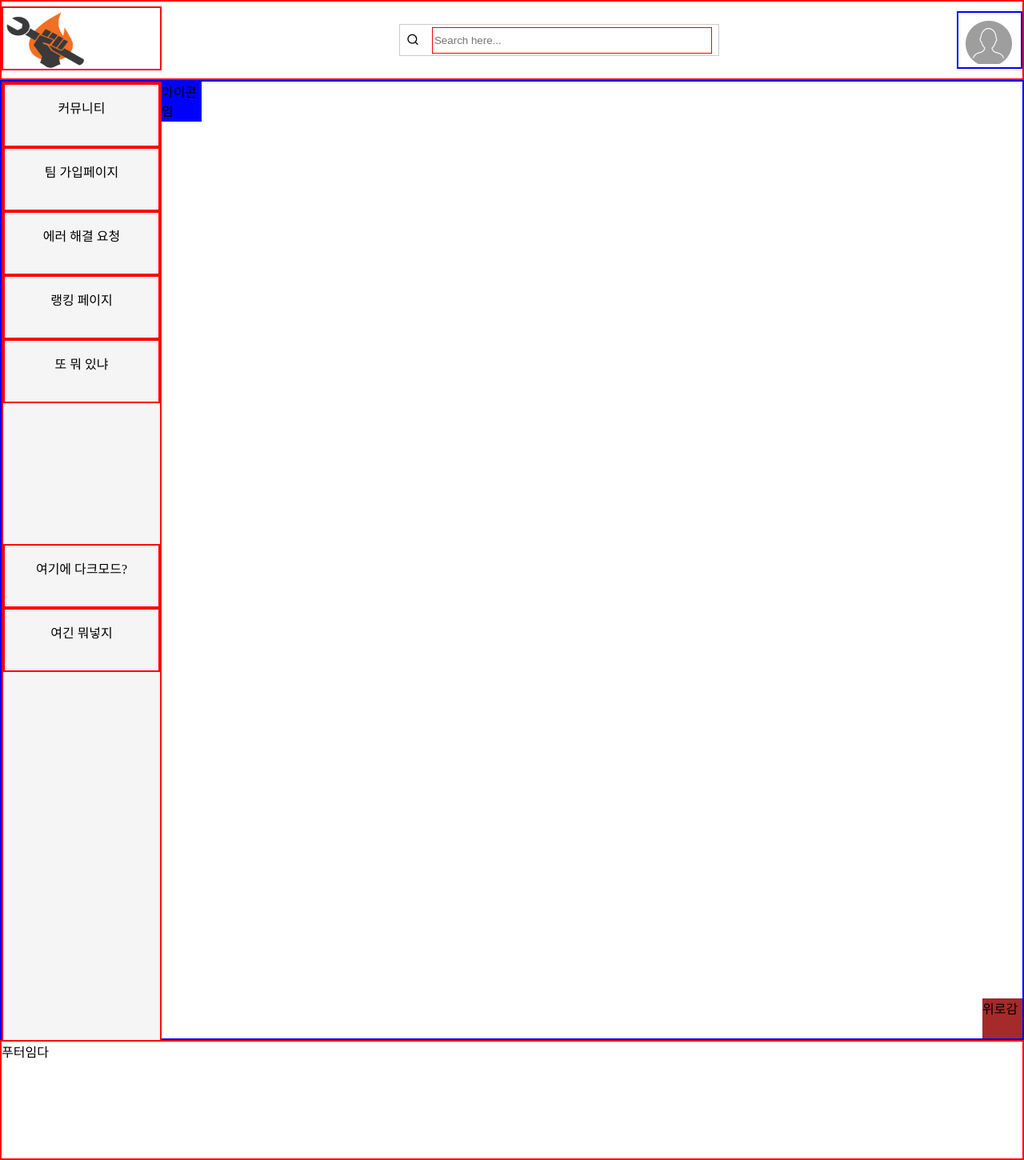
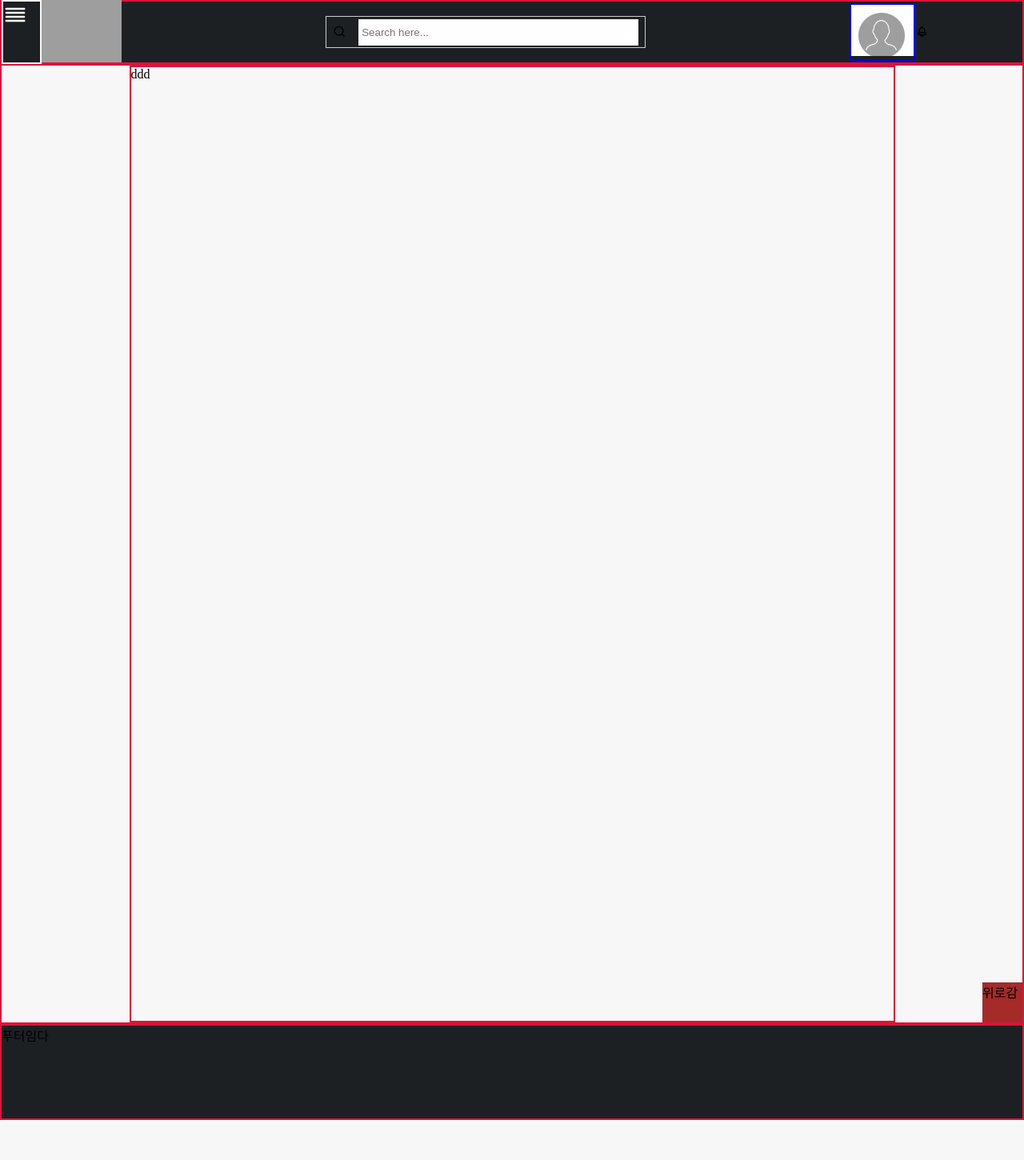
Before and after one commit to sujin1226/Final-Project, a PHP site: page /basicframe_.html in a window 1280 px wide. Shown: the whole page at 80% size. After the commit the page ends 1400 px from the top, so only its background shows below. Run offline with PHP 8.4, Linux system fonts and the light colour scheme; some libraries are stand-ins or nearby versions; grey boxes are pictures that could not be loaded.

Commit message:
최종 3:44

```diff
--- a/basicframe_.html
+++ b/basicframe_.html
@@ -5,19 +5,24 @@
     <meta charset="UTF-8">
     <meta http-equiv="X-UA-Compatible" content="IE=edge">
     <meta name="viewport" content="width=device-width, initial-scale=1.0">
-    <link rel="stylesheet" href="/css/basicframe.css">
+    <link rel="stylesheet" href="./css/basicframe.css">
     <!-- 유니콘 아이콘 사이트 -->
     <link rel="stylesheet" href="https://unicons.iconscout.com/release/v4.0.0/css/line.css">
-    <link rel="stylesheet" href="https://cdnjs.cloudflare.com/ajax/libs/font-awesome/5.8.2/css/all.min.css" />
-</head>
     <title>HotFix</title>
 </head>
 
 <body>
     <!-- 헤더 -->
     <div class="common_header">
+        <!-- 쇼 버튼 -->
+        <div class="Sidebar_btn">
+            <i class="uil uil-align-justify"></i>
+            <!-- <i class="uil uil-times"></i> -->
+        </div>
         <!-- 로고 -->
-        <div class="logo"><img src="/img/hotfix_logo.png" alt=""></div>
+        <div class="logo">
+            <img src="HOT.png" alt="">
+        </div>
         <!-- 검색창 -->
         <div class="search">
             <i class="uil uil-search"></i>
@@ -25,27 +30,34 @@
         </div>
         <!-- 마이페이지 -->
         <div class="user">
-            <img src="/img/user.png" alt="">
+            <img src="user.png" alt="">
         </div>
         <ul class="user_dropdown">
             <li>마이페이지</li>
             <li>로그아웃</li>
             <li>내팀관리</li>
         </ul>
+        <!-- 알림페이지 -->
+        <div class="alarm">
+            <i class="uil uil-bell"></i>
+        </div>
+        <ul class="user_dropdown">
+            <li>마이페이지</li>
+            <li>로그아웃</li>
+            <li>내팀관리</li>
+        </ul>
+
     </div>
-
-
     <!-- 작업 섹션 -->
     <div class="common_section">
         <!-- ============================ -->
-
-            <!-- 작업 섹션 공간 -->
-
+        <div class="main">
+            ddd
+        </div>
 
         <!-- ============================ -->
 
-        <!-- 쇼 버튼 -->
-        <div class="Sidebar_btn">아이콘임 </div>
+
         <!-- 사이드 바 -->
         <div class="common_sidebar">
             <ul class="sidebar_menu">
@@ -69,6 +81,6 @@
 
 </body>
 
-<script src="/js/BasicFrame.js"></script>
+<script src="./js/BasicFrame.js"></script>
 
 </html>
--- a/css/BasicFrame.css
+++ b/css/BasicFrame.css
@@ -3,21 +3,39 @@
     margin: 0px;
 }
 
+:root{
+    --main-black-color: rgb(29,32,34);
+    --main-white-color:rgb(247,247,247);
+    --main-red-color: rgb(238,43,42);
+    --main-text-color: rgb(247,247,247);
+
+    --ex-border-color: crimson;
+}
+
 /* 헤더 */
+
+.uil-align-justify,.uil-times{
+   font-size: 30px;
+   color: var(--main-text-color);
+}
+
 .common_header{
     width: 100%;
-    height: 100px;
+    height: 10vh;
 
     display: flex;
-    justify-content: space-between;
     align-items: center;
-    border: solid 2px red;
+    border: solid 2px var(--ex-border-color);
+
+    background-color: rgb(29,32,34);
 }
 
+/* 유저 드롭다운 */
 .user_dropdown{
     display: none;
-    border: solid 2px red;
-    background-color: brown;
+    border: solid 2px var(--main-text-color);
+    background-color: var(--main-black-color);
+    color: var(--main-text-color);
 
     position: absolute;
     z-index: 100;
@@ -25,12 +43,15 @@
     top : 100px;
     right: 0;
 }
+.logo{
+    /* margin: 10% 10%; */
+}
 
 /* 로고 이미지*/
 .logo>img{
-    width: 200px;
+    width: 100px;
     height: 80px;
-    border: 2px solid red;
+    /* border: solid 2px var(--main-text-color); */
 }
 
 /* 검색창 */
@@ -42,9 +63,11 @@
     display: flex;
     justify-content: space-around;
     align-items: center;
+
+    margin: 20% 20%;
 }
 input[type=text]{
-    border: 1px solid red;
+    border: solid 2px var(--main-text-color);
     width: 350px;
     height: 33px;
 }
@@ -63,21 +86,26 @@ input:focus{
     width: 100%;
     height: 150vh;
 
-    border: solid 2px blue;
+    border: solid 2px var(--ex-border-color);
+    background-color: var(--main-white-color);
+
     position: relative;
+
+    display: flex;
+    justify-content: center;
 }
 
 
 /* 사이드바 */
 .common_sidebar{
-    width: 200px;
+    width: 12.5%;
     height: 150vh;
-    border: solid 2px red;
-    background-color: whitesmoke;
+    border: solid 2px var(--ex-border-color);
+    background-color: var(--main-black-color);
 
     position: absolute;
     top: 0px;
-    left: 0px;
+    left: -200px;
 }
 .sidebar_menu{
     /* border: solid 5px brown; */
@@ -86,11 +114,12 @@ input:focus{
     padding: 0;
 }
 .sidebar_menu>li{
-    border: solid 2px red;
+    /* border: solid 2px red; */
     width: 100%;
     height: 10vh;
     text-align: center;
     line-height: 60px;
+    color: var(--main-text-color);
 }
 /* 사이드바 카테고리 상하 나누는 부분 */
 .sidebar_menu>li:nth-child(6){
@@ -100,12 +129,14 @@ input:focus{
 /* 토글 스위치 */
 .Sidebar_btn{
     width: 50px;
-    height: 50px;
-    background-color: blue;
+    height: 80px;
+    background-color: var(--main-black-color);
 
-    position: absolute;
-    left: 200px;
-    top: 0px;
+    border: solid 2px var(--main-text-color);
+
+    /* position: absolute;
+    left: 0px;
+    top: 0px; */
 }
 
 
@@ -122,7 +153,14 @@ input:focus{
 /* 푸터 */
 .common_footer{
     width: 100%;
-    height: 150px;
+    height: 15vh;
 
-    border: solid 2px red;
+    border: solid 2px var(--ex-border-color);
+    background-color: var(--main-black-color);
 }
+
+.main{
+    border: solid 2px var(--ex-border-color);
+    width: 75%;
+
+}
--- a/test.txt
+++ /dev/null
@@ -1 +0,0 @@
-1234
```
